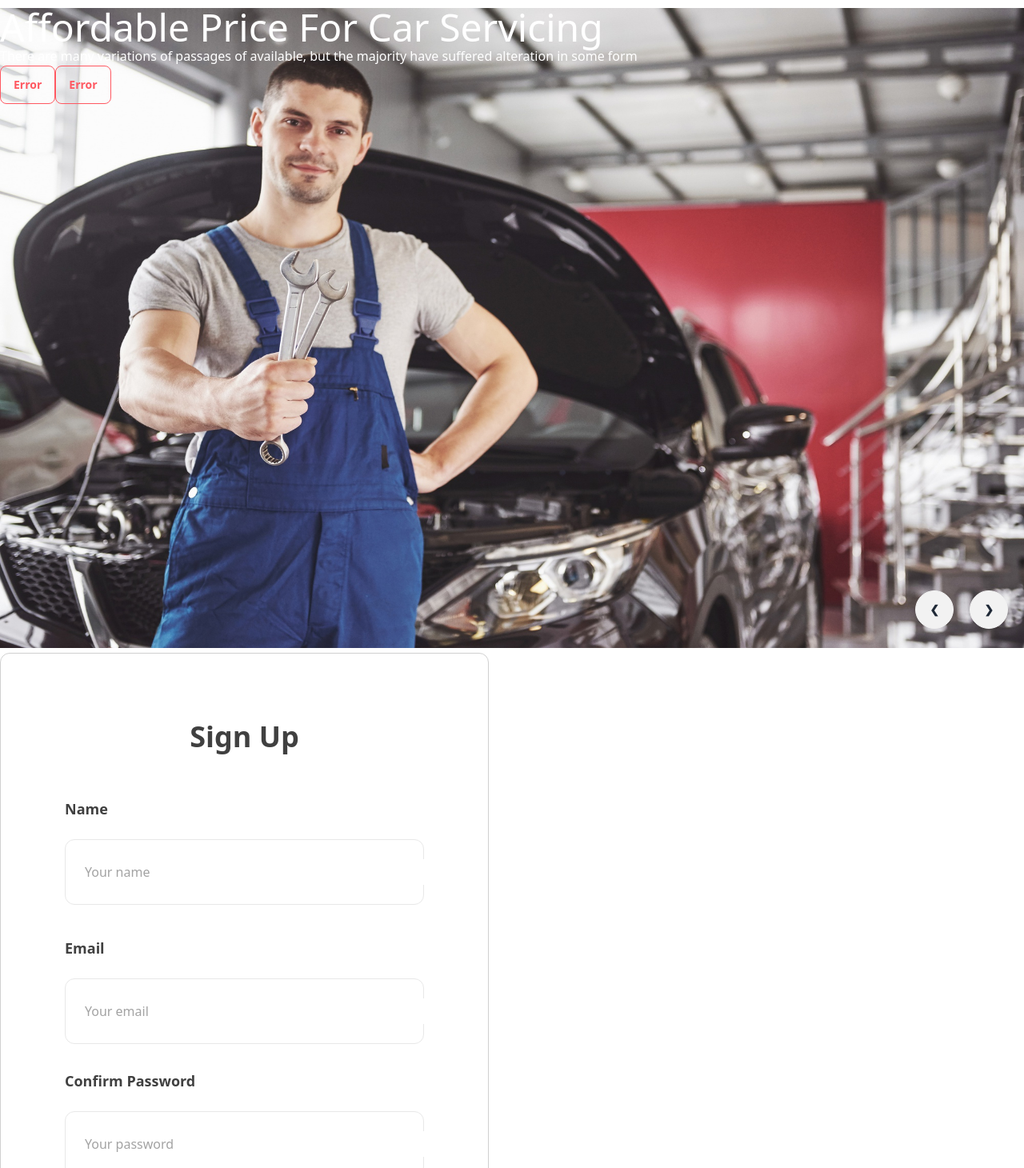
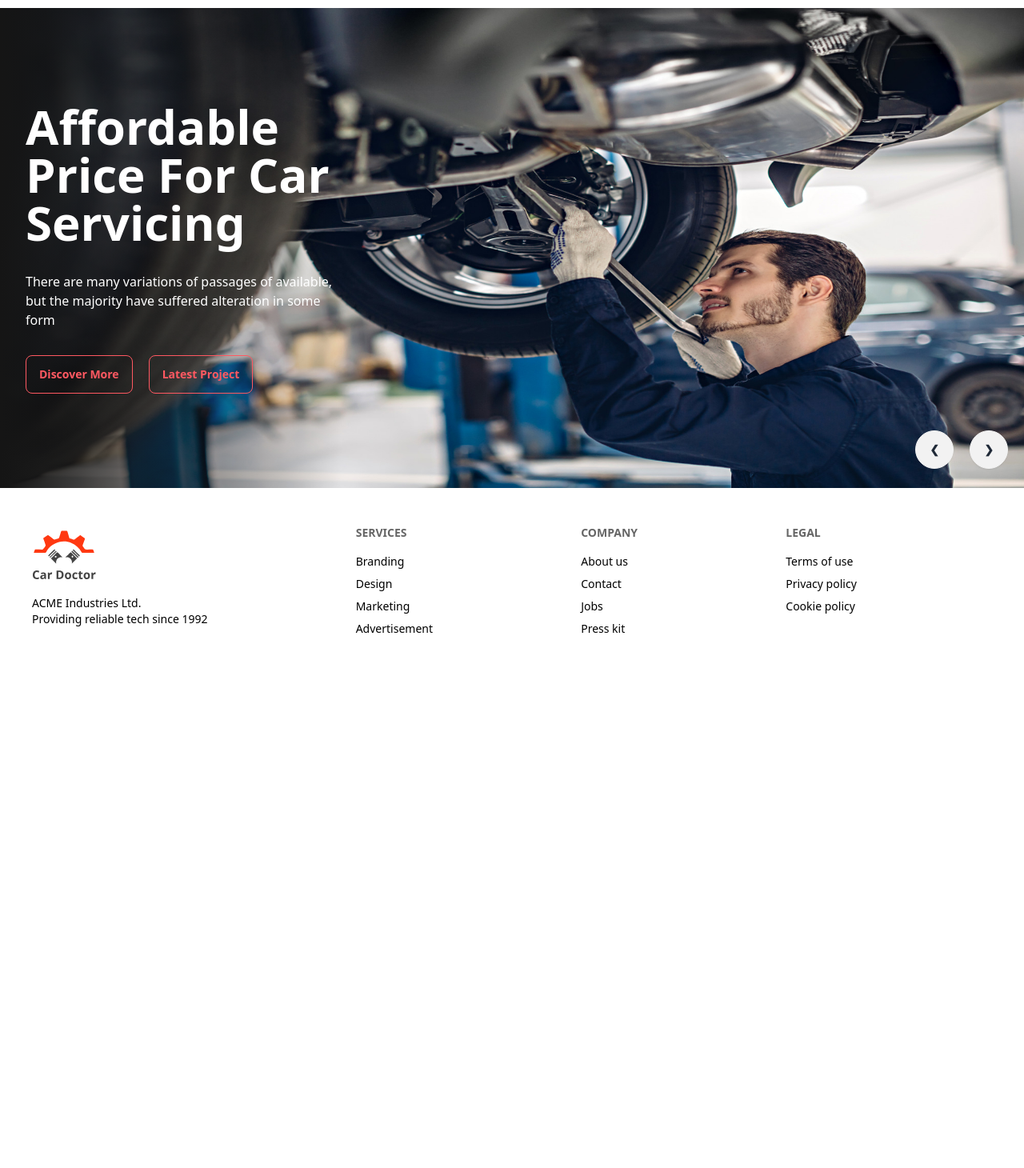
Before and after one commit to Rezuan-Alam-Rean/CarWorkshopServices, a React (Vite) app: page / in a window 1280 px wide. Shown: the part 70-1530 px from the top of the page at 80% size. After the commit the page ends 906 px from the top, so only its background shows below. Built offline with nearby package versions, Linux system fonts and the light colour scheme.

Commit message:
banner done

```diff
--- a/src/Pages/Home/Banner/Banner.jsx
+++ b/src/Pages/Home/Banner/Banner.jsx
@@ -6,15 +6,19 @@ import img5 from "../../../assets/assets/images/banner/5.jpg"
 import img6 from "../../../assets/assets/images/banner/6.jpg"
 const Banner = () => {
     return (
-        <div className="carousel w-full">
-  <div id="slide1" className="carousel-item relative h-screen w-full">
-    <img src={img1} className="w-full" />
-    <div className=" text-white absolute w-full   ">
-      <h2 className=" text-5xl">Affordable Price For Car Servicing</h2>
+        <div className="carousel h-[600px] w-full">
+  <div id="slide1" className="carousel-item  relative  w-full">
+    <img src={img5} className="w-full  h-[600px]" />
+    <div className=" items-center  flex bg-gradient-to-r from-[#151515] to-[rgba(21, 21, 21, 0.00) 100%)] space-y-8 text-white absolute  w-1/3 h-[600px]   ">
+
+      <div className="space-y-8 ml-8 ">
+      <h2 className="font-bold text-6xl">Affordable Price For Car Servicing</h2>
       <p>There are many variations of passages of  available, but the majority have suffered alteration in some form</p>
       <div>
-      <button className="btn btn-outline btn-error">Error</button>
-      <button className="btn btn-outline btn-error">Error</button>
+      <button className="btn mr-5 btn-outline btn-error">Discover More</button>
+      <button className="btn btn-outline btn-error">Latest Project</button>
+
+      </div>
 
       </div>
     </div>
@@ -23,36 +27,101 @@ const Banner = () => {
       <a href="#slide2" className="btn btn-circle">❯</a>
     </div>
   </div>
-  <div id="slide2" className="carousel-item relative h-screen w-full">
-    <img src={img2} className="w-full" />
+  <div id="slide2" className="carousel-item relative  w-full">
+    <img src={img2} className="w-full h-[600px]" />
+    <div className=" items-center  flex bg-gradient-to-r from-[#151515] to-[rgba(21, 21, 21, 0.00) 100%)] space-y-8 text-white absolute  w-1/3 h-[600px]   ">
+
+      <div className="space-y-8 ml-8 ">
+      <h2 className="font-bold text-6xl">Affordable Price For Car Servicing</h2>
+      <p>There are many variations of passages of  available, but the majority have suffered alteration in some form</p>
+      <div>
+      <button className="btn mr-5 btn-outline btn-error">Discover More</button>
+      <button className="btn btn-outline btn-error">Latest Project</button>
+
+      </div>
+
+      </div>
+    </div>
     <div className="absolute flex justify-end gap-x-5 transform -translate-y-1/2 left-5 right-5 bottom-0">
       <a href="#slide1" className="btn btn-circle">❮</a>
       <a href="#slide3" className="btn btn-circle">❯</a>
     </div>
   </div>
-  <div id="slide3" className="carousel-item relative h-screen w-full">
-    <img src={img3} className="w-full" />
+  <div id="slide3" className="carousel-item relative  w-full">
+    <img src={img3} className="w-full h-[600px]" />
+    <div className=" items-center  flex bg-gradient-to-r from-[#151515] to-[rgba(21, 21, 21, 0.00) 100%)] space-y-8 text-white absolute  w-1/3 h-[600px]   ">
+
+      <div className="space-y-8 ml-8 ">
+      <h2 className="font-bold text-6xl">Affordable Price For Car Servicing</h2>
+      <p>There are many variations of passages of  available, but the majority have suffered alteration in some form</p>
+      <div>
+      <button className="btn mr-5 btn-outline btn-error">Discover More</button>
+      <button className="btn btn-outline btn-error">Latest Project</button>
+
+      </div>
+
+      </div>
+    </div>
     <div className="absolute flex justify-end gap-x-5 transform -translate-y-1/2 left-5 right-5 bottom-0">
       <a href="#slide2" className="btn btn-circle">❮</a>
       <a href="#slide4" className="btn btn-circle">❯</a>
     </div>
   </div>
-  <div id="slide4" className="carousel-item relative h-screen w-full">
-    <img src={img4} className="w-full" />
+  <div id="slide4" className="carousel-item relative  w-full">
+    <img src={img4} className="w-full h-[600px]" />
+    <div className=" items-center  flex bg-gradient-to-r from-[#151515] to-[rgba(21, 21, 21, 0.00) 100%)] space-y-8 text-white absolute  w-1/3 h-[600px]   ">
+
+      <div className="space-y-8 ml-8 ">
+      <h2 className="font-bold text-6xl">Affordable Price For Car Servicing</h2>
+      <p>There are many variations of passages of  available, but the majority have suffered alteration in some form</p>
+      <div>
+      <button className="btn mr-5 btn-outline btn-error">Discover More</button>
+      <button className="btn btn-outline btn-error">Latest Project</button>
+
+      </div>
+
+      </div>
+    </div>
     <div className="absolute flex justify-end gap-x-5 transform -translate-y-1/2 left-5 right-5 bottom-0">
       <a href="#slide3" className="btn btn-circle">❮</a>
       <a href="#slide5" className="btn btn-circle">❯</a>
     </div>
   </div>
-  <div id="slide5" className="carousel-item relative h-screen w-full">
-    <img src={img5} className="w-full" />
+  <div id="slide5" className="carousel-item relative  w-full">
+    <img src={img1} className="w-full h-[600px]" />
+    <div className=" items-center  flex bg-gradient-to-r from-[#151515] to-[rgba(21, 21, 21, 0.00) 100%)] space-y-8 text-white absolute  w-1/3 h-[600px]   ">
+
+      <div className="space-y-8 ml-8 ">
+      <h2 className="font-bold text-6xl">Affordable Price For Car Servicing</h2>
+      <p>There are many variations of passages of  available, but the majority have suffered alteration in some form</p>
+      <div>
+      <button className="btn mr-5 btn-outline btn-error">Discover More</button>
+      <button className="btn btn-outline btn-error">Latest Project</button>
+
+      </div>
+
+      </div>
+    </div>
     <div className="absolute flex justify-end gap-x-5 transform -translate-y-1/2 left-5 right-5 bottom-0">
       <a href="#slide5" className="btn btn-circle">❮</a>
       <a href="#slide6" className="btn btn-circle">❯</a>
     </div>
   </div>
-  <div id="slide6" className="carousel-item relative h-screen w-full">
-    <img src={img6} className="w-full" />
+  <div id="slide6" className="carousel-item relative  w-full">
+    <img src={img6} className="w-full h-[600px]" />
+    <div className=" items-center  flex bg-gradient-to-r from-[#151515] to-[rgba(21, 21, 21, 0.00) 100%)] space-y-8 text-white absolute  w-1/3 h-[600px]   ">
+
+      <div className="space-y-8 ml-8 ">
+      <h2 className="font-bold text-6xl">Affordable Price For Car Servicing</h2>
+      <p>There are many variations of passages of  available, but the majority have suffered alteration in some form</p>
+      <div>
+      <button className="btn mr-5 btn-outline btn-error">Discover More</button>
+      <button className="btn btn-outline btn-error">Latest Project</button>
+
+      </div>
+
+      </div>
+    </div>
     <div className="absolute flex justify-end gap-x-5 transform -translate-y-1/2 left-5 right-5 bottom-0">
       <a href="#slide5" className="btn btn-circle">❮</a>
       <a href="#slide1" className="btn btn-circle">❯</a>
--- a/src/Pages/Home/Home.jsx
+++ b/src/Pages/Home/Home.jsx
@@ -1,12 +1,11 @@
 import Banner from "./Banner/Banner";
-import Test from "./Test/Test";
 
 
 const Home = () => {
     return (
         <div>
             <Banner/>
-            <Test/>
+
         </div>
     );
 };
--- a/src/Pages/Home/Test/Test.jsx
+++ /dev/null
@@ -1,71 +0,0 @@
-
-
-const Test = () => {
-    return (
-        <form className="border border-[color:var(--Dark-05,#D0D0D0)] flex max-w-[611px] flex-col px-20 py-12 rounded-xl border-solid max-md:px-5">
-          <header className="text-neutral-700 text-center text-4xl font-semibold self-center whitespace-nowrap mt-9">
-            Sign Up
-          </header>
-          <div className="text-neutral-700 text-lg font-semibold self-stretch mt-14 max-md:max-w-full max-md:mt-10">
-            Name
-          </div>
-          <div className="text-neutral-400 text-base leading-8 whitespace-nowrap border border-[color:var(--Dark-06,#E8E8E8)] bg-white self-stretch justify-center mt-6 pl-6 pr-16 py-6 rounded-xl border-solid items-start max-md:max-w-full max-md:px-5">
-            <label htmlFor="name">Your name</label>
-            <input
-              type="text"
-              id="name"
-              className="w-full"
-              aria-label="Your name"
-              aria-role="textbox"
-            />
-          </div>
-          <div className="text-neutral-700 text-lg font-semibold self-stretch mt-10 max-md:max-w-full">
-            Email
-          </div>
-          <div className="text-neutral-400 text-base leading-8 whitespace-nowrap border border-[color:var(--Dark-06,#E8E8E8)] bg-white self-stretch justify-center mt-6 pl-6 pr-16 py-6 rounded-xl border-solid items-start max-md:max-w-full max-md:px-5">
-            <label htmlFor="email">Your email</label>
-            <input
-              type="email"
-              id="email"
-              className="w-full"
-              aria-label="Your email"
-              aria-role="textbox"
-            />
-          </div>
-          <div className="text-neutral-700 text-lg font-semibold self-stretch mt-8 max-md:max-w-full">
-            Confirm Password
-          </div>
-          <div className="text-neutral-400 text-base leading-8 whitespace-nowrap border border-[color:var(--Dark-06,#E8E8E8)] bg-white self-stretch justify-center mt-6 pl-6 pr-16 py-6 rounded-xl border-solid items-start max-md:max-w-full max-md:px-5">
-            <label htmlFor="password">Your password</label>
-            <input
-              type="password"
-              id="password"
-              className="w-full"
-              aria-label="Your password"
-              aria-role="textbox"
-            />
-          </div>
-          <button
-            className="text-white text-xl font-semibold leading-8 whitespace-nowrap bg-orange-600 self-stretch justify-center items-center mt-7 px-16 py-6 rounded-xl max-md:max-w-full max-md:px-5"
-            type="submit"
-          >
-            Sign Up
-          </button>
-          <div className="text-neutral-700 text-lg font-medium self-center whitespace-nowrap mt-9">
-            Or Sign Up with
-          </div>
-          <img
-            loading="lazy"
-            src="https://cdn.builder.io/api/v1/image/assets/TEMP/78428e13792942da5aacc9700bca13a6996338b31afcc3f3e95d0446f0e87526?apiKey=7ee62b203d884396a364329ab06e1c6e&"
-            alt=""
-            className="aspect-[3.58] object-contain object-center w-[197px] overflow-hidden self-center max-w-full mt-8"
-          />
-          <div className="text-orange-600 text-lg self-center whitespace-nowrap mt-14 mb-6 max-md:mt-10">
-            Already have an account?{" "}
-            <span className="font-semibold text-orange-600">Login</span>
-          </div>
-        </form>
-      );
-};
-
-export default Test;
```
